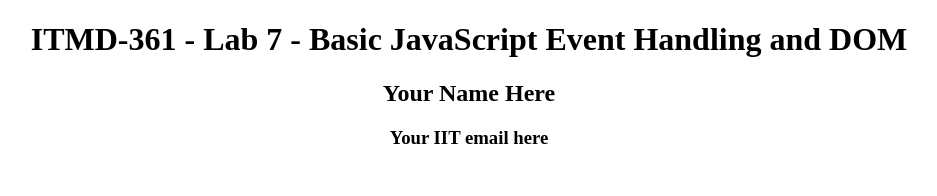
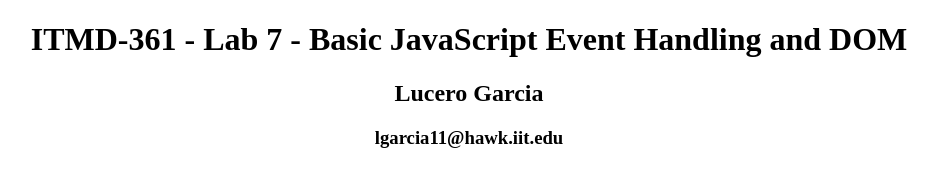
Before and after one commit to LucyITMD-361/Production-Problem5, a plain HTML site: page PP5.html in a window 1280 px wide. Shown: the top 196 px of the page, without its empty margins (171-1108 px from the left). Drawn offline with Linux system fonts and the light colour scheme.

Commit message:
Update PP5.html

```diff
--- a/PP5.html
+++ b/PP5.html
@@ -29,8 +29,8 @@
 </head>
 <body>
 	<h1 class="center">ITMD-361 - Lab 7 - Basic JavaScript Event Handling and DOM</h1>
-	<h2 class="center">Your Name Here</h2>
-	<h3 class="center">Your IIT email here</h3>
+	<h2 class="center">Lucero Garcia</h2>
+	<h3 class="center">lgarcia11@hawk.iit.edu</h3>
 	<div id="container">
 		<input id="entryinput" type="text" name="textentry" placeholder="Enter a Message">
 		<div id="entrybutton">Alert Me</div>
```
